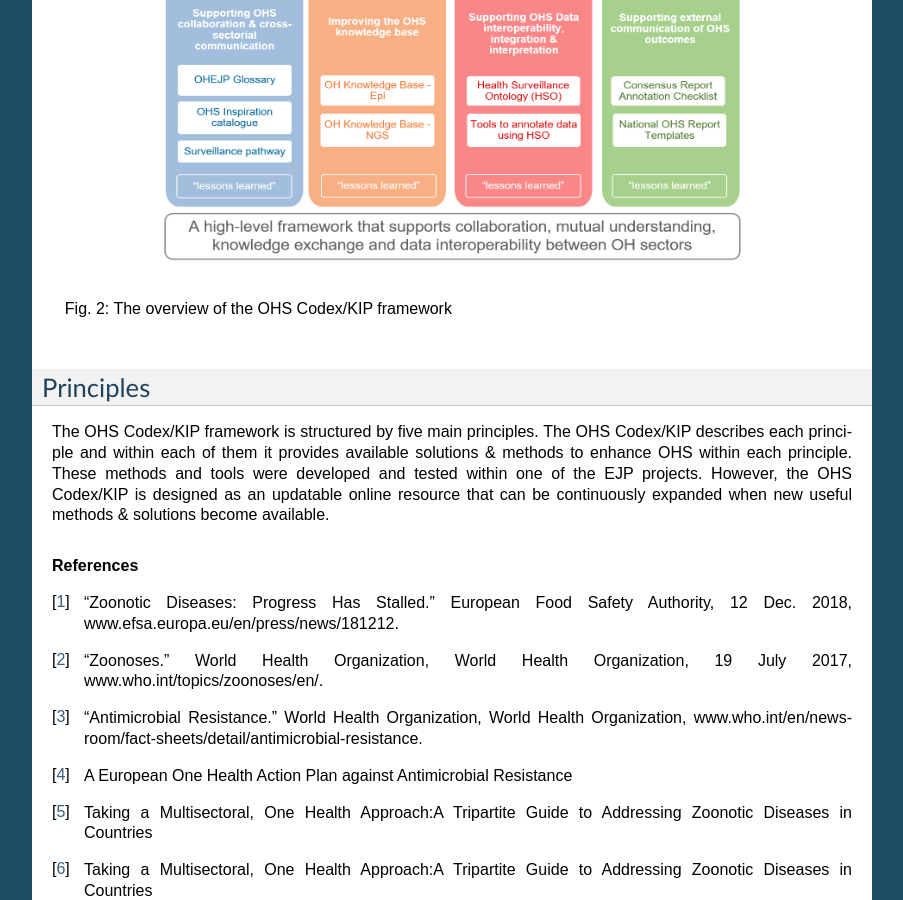
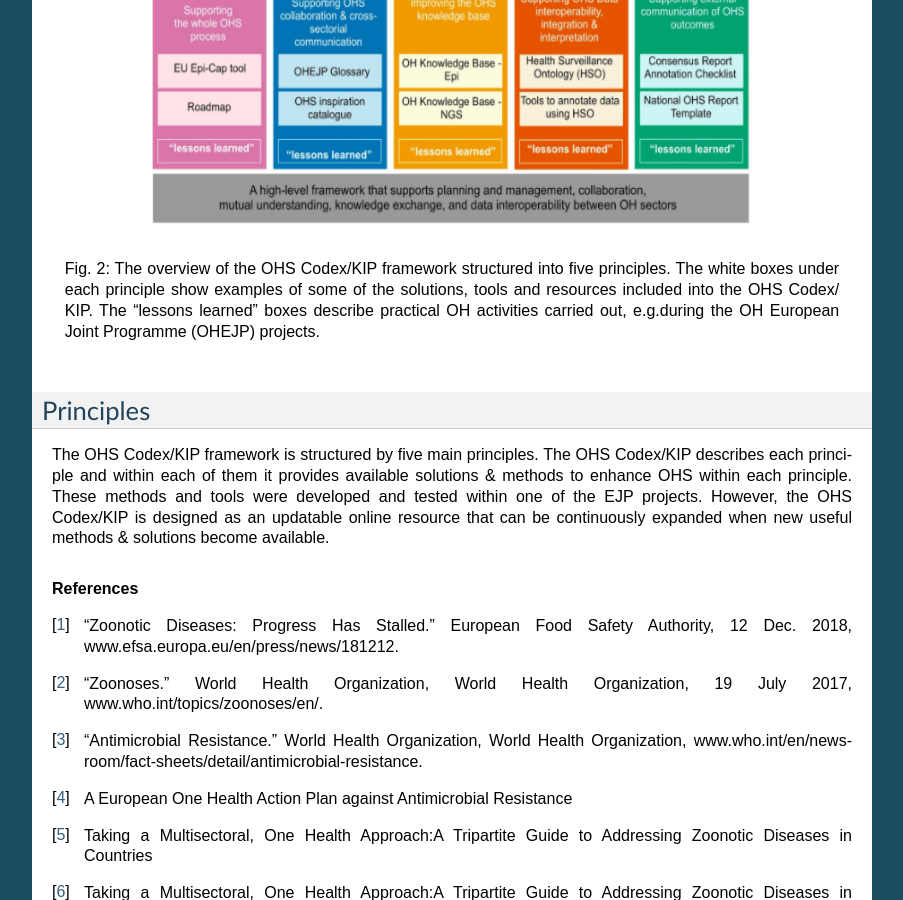
Before and after one commit to EJP-ORION/OH-Surveillance-Codex, a Sphinx documentation site: the page built from docs/1-introduction.rst, in a window 1280 px wide and 900 px high, scrolled down 2515 px. Shown: the whole window, without its empty margins (198-1101 px from the left). Built offline with Sphinx 7.4.7, drawn with Linux system fonts in a browser that asks for light colours.

Commit message:
New figures and captions

```diff
--- a/docs/1-introduction.rst
+++ b/docs/1-introduction.rst
@@ -87,14 +87,16 @@ Europe.
 
 
 
-.. figure:: ../assets/img/20201118_Tripartite_OHS_CODEX_adapted.png
+.. figure:: ../assets/img/20220314_OHS_CODEX_TripartiteGuide.png
     :width: 6.28229in
     :align: center
     :alt: alternate text
     :figclass: align-center
 
-    Fig. 1: Connection between the Tripartite Guide and the four principles of the OHS Codex/KIP.
-    The OHS Codex/KIP principles and their dimensions are indicated by coloured arrows. The icons correspond to the guiding icons from the Tripartite Guide.
+    Fig. 1: Connection between the Tripartite Guide and the four principles
+    of the OHS Codex/KIP. The OHS Codex/KIP principles and their dimensions
+    are indicated by coloured arrows. The icons correspond to the guiding
+    icons from the Tripartite Guide.
 
 
 
@@ -137,15 +139,18 @@ potential to be expanded by more principles in the future in case the
 scope / objective is broadened. In this case the OHS Codex could become
 a comprehensive hub of tools for OHS improvement.
 
-.. figure:: ../assets/img/20210301_Codex_Figure.png
+.. figure:: ../assets/img/20220314_OHS_CODEX_principles.png
     :width: 6.27083in
     :align: center
     :height:  4.69444in
     :alt: alternate text
     :figclass: align-center
 
-    Fig. 2: The overview of the OHS Codex/KIP framework
-
+    Fig. 2: The overview of the OHS Codex/KIP framework structured into five
+    principles. The white boxes under each principle show examples of some
+    of the solutions, tools and resources included into the OHS Codex/ KIP.
+    The “lessons learned” boxes describe practical OH activities carried
+    out, e.g.during the OH European Joint Programme (OHEJP) projects.
 
 
 Principles
```
